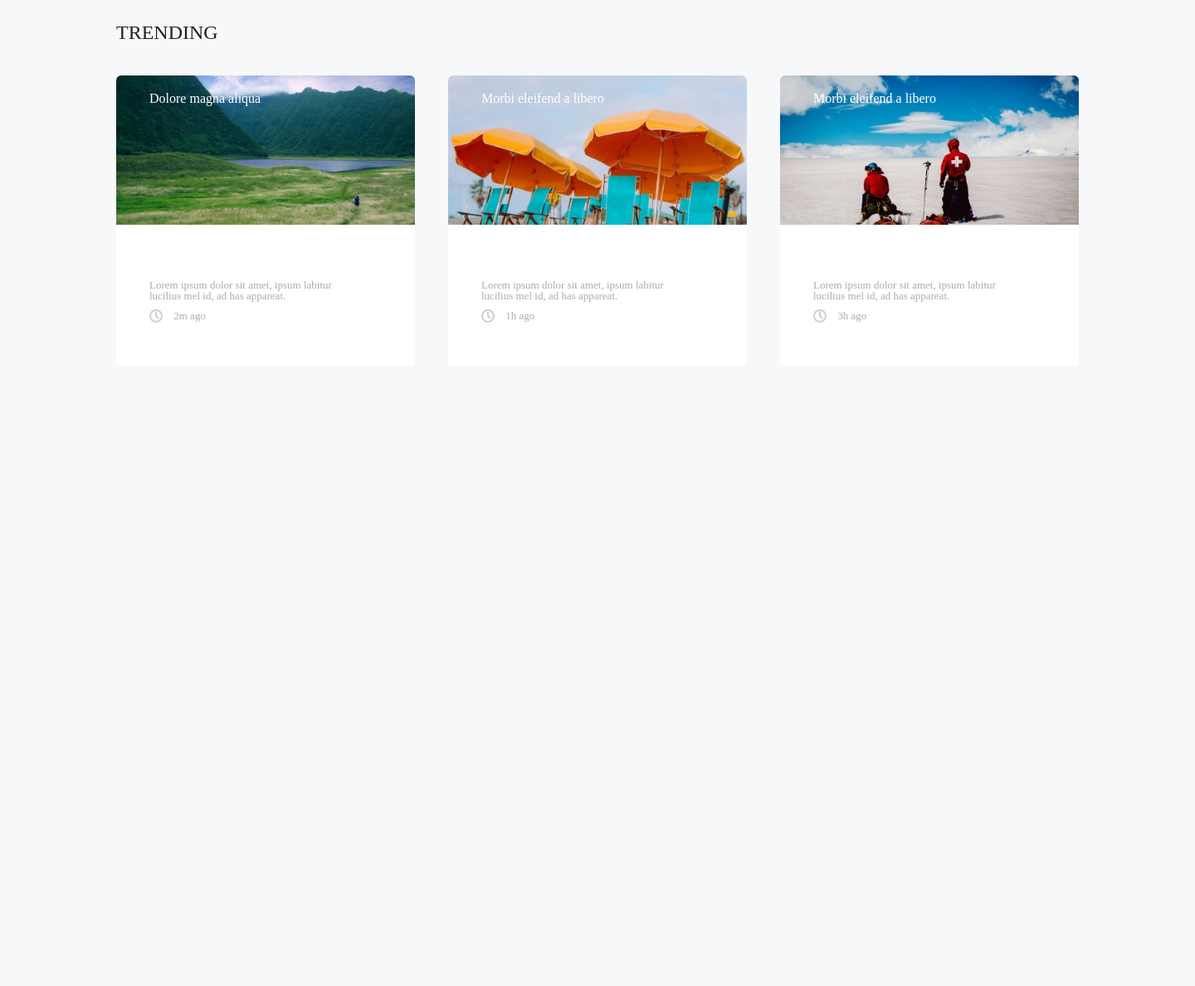
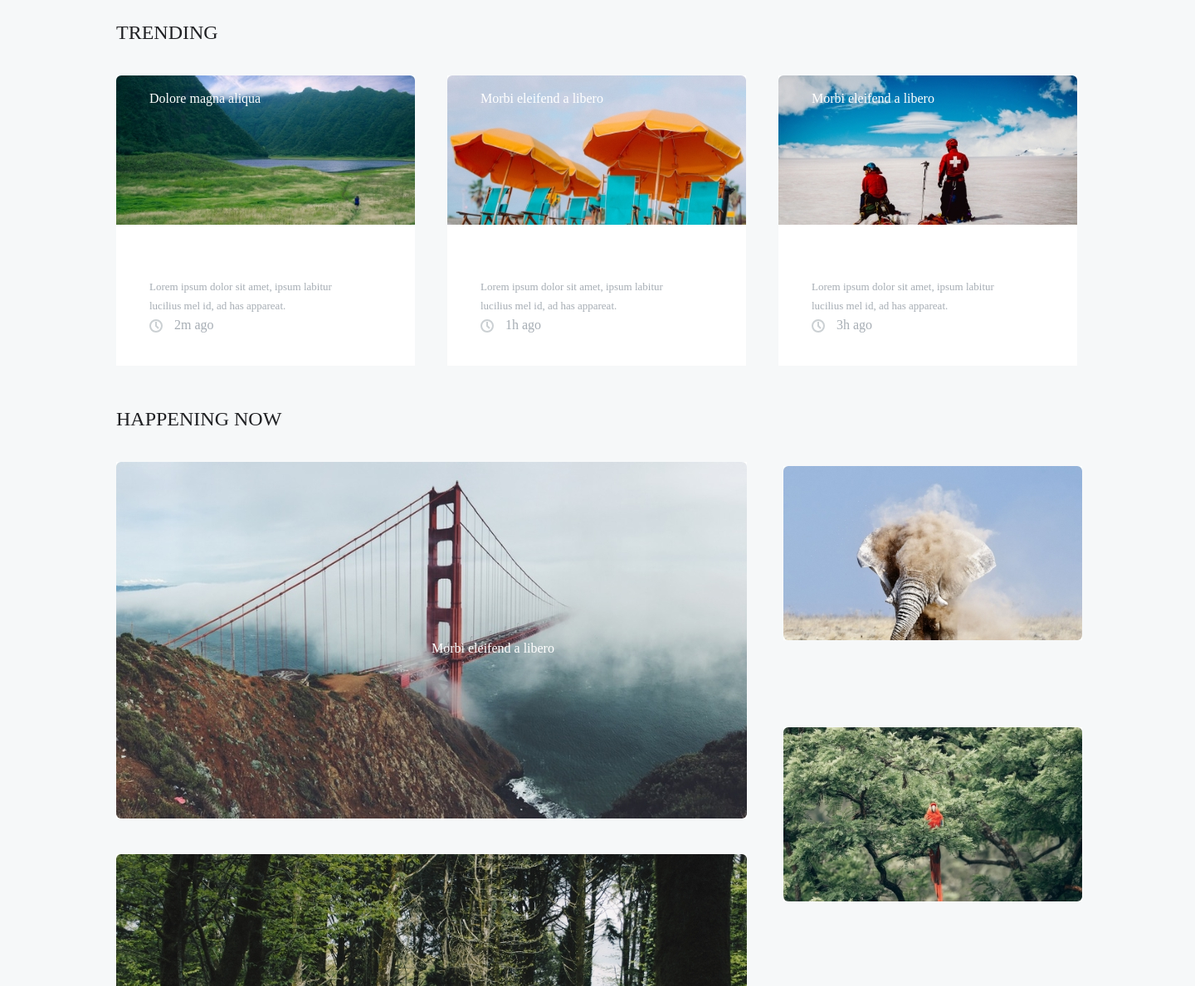
Before and after one commit to giorgidanelia/Work-5, a plain HTML site: page index.html in a window 1280 px wide. Shown: the part 53-1242 px from the top of the page at 83% size, 1440 px wide, since content can reach past the window. Drawn offline with Linux system fonts and the light colour scheme.

Commit message:
footer start

```diff
--- a/css/style.css
+++ b/css/style.css
@@ -1,4 +1,5 @@
 body {
+	width: 1440px;
 	height: 2000px;
 	background-color: #F6F8F9;
 }
@@ -50,8 +51,8 @@ body {
 
 .cection1-div1 {
 	width: 0 auto;
-	height: 410px;
-	padding: 80px 0 0 0  ;
+	height: 493px;
+	padding-top: 80px;
 }
 
 .section1-h3 {
@@ -63,55 +64,37 @@ body {
 .cection1-div2 {
 	display: inline-block;
 	vertical-align: middle;
-	position: absolute;
+	position: relative;
 	width: 360px;
 	height: 350px;
+	background-color: #FFFFFF;
 	margin: 0 35px 0 140px;
+}
+.cection1-div3 {
+	display: inline-block;
+	vertical-align: middle;
+	position: relative;
+	width: 360px;
+	height: 350px;
 	background-color: #FFFFFF;
-	z-index: 100;
+	margin-right: 35px;
 }
+
+
+.cection1-div4 {
+	display: inline-block;
+	vertical-align: middle;
+	position: relative;
+	width: 360px;
+	height: 350px;
+	background-color: #FFFFFF;
+}
+
 
 .img-photo1 {
 	width: 360px;
 	height: 180;
-	position: absolute;
-
-}
-
-.cection1-div3 {
-	display: inline-block;
-	vertical-align: middle;
-	position: absolute;
-	width: 360px;
-	height: 350px;
-	margin-left: 540px;
-	background-color: #FFFFFF;
-	z-index: 90;
-}
-
-.img-photo2 {
-	width: 360px;
-	height: 180;
-	position: absolute;
-
-}
-
-.cection1-div4 {
-	display: inline-block;
-	vertical-align: middle;
-	position: absolute;
-	width: 360px;
-	height: 350px;
-	margin-left: 940px;
-	background-color: #FFFFFF;
-	z-index: 80;
-}
-
-
-.img-photo3 {
-	width: 360px;
-	height: 180;
-	position: absolute;
+	margin-bottom: 65px;
 
 }
 
@@ -123,15 +106,26 @@ body {
 	left: 40px;
 	font-size: 16px;
 	color: #FFFFFF;
+}
 
-}
 
 .div-text1 {
 	width: 360px;
 	height: 170px;
-	padding: 246px 0 0 40px;
+	margin-left: 40px;
+
+}
+
+.div-text-p {
 	font-size: 13px;
 	color: #A6ADB4;
+	margin-bottom: 10px;
+}
+
+.div-text-p2 {
+	font-size: 13px;
+	color: #A6ADB4;
+
 }
 
 .clock-img {
@@ -145,13 +139,74 @@ body {
 	display: inline-block;
 	vertical-align: middle;
 	margin-top: 8px;
+	color: #A6ADB4;
 }
-
 
     /* section end1
 
 
     /*section start 2*/
 
+.h3-section2 {
+	font-size: 24px;
+	color: #202124;
+	margin: 53px 0 40px 140px;
+}
+
+.img-div {
+	display: inline-block;
+	vertical-align: middle;
+	padding: 0 40px 0px 140px;
+	margin-bottom: 37px;
+}
+
+.image-div {
+	display: inline-block;
+	vertical-align: middle;
+	width: 360px;
+	height: 896px;
+	margin-bottom: 37px;
+}
+
+
+.bridge-img {
+	position: relative ;
+	margin-bottom: 40px;
+}
+
+.position-center {
+	position: absolute ;
+	width: 280px;
+	height: 17px;
+	font-size: 16px;
+	color: #FFFFFF;
+	top: 50%;
+	left: 50%;
+	transform: translate(-50,-50);
+}
+
+.Forest-img {
+	width: 760px;
+	height: 430px;
+
+}
+
+.elephant {
+	margin-bottom: 102px;
+}
+
+.parrot {
+	margin-bottom: 102px;
+}
 
     /*section end 2*/
+
+
+   /* footer start*/
+
+footer {
+	width: 1440;
+	height: 200px;
+	background-color: #A6ADB4;
+}
+    /*footer end*/
--- a/index.html
+++ b/index.html
@@ -38,14 +38,17 @@
 
 				<div class="cection1-div2">
 					<div>
-						<img class="img-photo1" src="img/Image.jpg" alt="photo2">
-					</div>
-					<div class="img-text">
+						<img class="img-photo1" src="img/Image1.jpg" alt="photo2">
+						<p class="img-text">
 							Dolore magna aliqua
+						</p>
 					</div>
 					<div class="div-text1">
-						<p>
-						 	Lorem ipsum dolor sit amet, ipsum labitur <br>lucilius mel id, ad has appareat.</br>
+						<p class="div-text-p">
+						 	Lorem ipsum dolor sit amet, ipsum labitur
+						</p>
+						<p class="div-text-p2">
+							lucilius mel id, ad has appareat.
 						</p>
 						<img class="clock-img" src="img/time.svg" alt="clock">
 					<div class="div-clock">
@@ -57,14 +60,17 @@
 				</div>
 					<div class="cection1-div3">
 					<div>
-						<img class="img-photo2" src="img/image2.jpg" alt="photo2">
-					</div>
-					<div class="img-text">
+						<img class="img-photo1" src="img/image2.jpg" alt="photo2">
+						<p class="img-text">
 							Morbi eleifend a libero
+						</p>
 					</div>
 					<div class="div-text1">
-						<p>
-						 	Lorem ipsum dolor sit amet, ipsum labitur <br>lucilius mel id, ad has appareat.</br>
+						<p class="div-text-p">
+						 	Lorem ipsum dolor sit amet, ipsum labitur
+						</p>
+						<p class="div-text-p2">
+							lucilius mel id, ad has appareat.
 						</p>
 						<img class="clock-img" src="img/time.svg" alt="clock">
 					<div class="div-clock">
@@ -76,14 +82,17 @@
 				</div>
 				<div class="cection1-div4">
 					<div>
-						<img class="img-photo3" src="img/image3.jpg" alt="photo2">
-					</div>
-					<div class="img-text">
+						<img class="img-photo1" src="img/image3.jpg" alt="photo2">
+						<p class="img-text">
 							Morbi eleifend a libero
+						</p>
 					</div>
 					<div class="div-text1">
-						<p>
-						 	Lorem ipsum dolor sit amet, ipsum labitur <br>lucilius mel id, ad has appareat.</br>
+						<p class="div-text-p">
+						 	Lorem ipsum dolor sit amet, ipsum labitur
+						</p>
+						<p class="div-text-p2">
+							lucilius mel id, ad has appareat.
 						</p>
 						<img class="clock-img" src="img/time.svg" alt="clock">
 					<div class="div-clock">
@@ -95,5 +104,29 @@
 				</div>
 			</div>
 		</section>
+		<section class="section2">
+			<div class="">
+				<h3 class="h3-section2">
+					HAPPENING NOW
+				</h3>
+				<div class="img-div">
+					<div class="bridge-img">
+						<img  src="img/Image4.jpg" alt="Bridge photo ">
+						<p class="position-center">
+							Morbi eleifend a libero
+						</p>
+					</div>
+						<img  src="img/Image5.jpg" alt="Forest photo">
+				</div>
+				<div class="image-div">
+					<img class="elephant" src="img/image6.jpg" alt="photo elephant">
+					<img class="parrot" src="img/image7.jpg" alt="parrot photo">
+					<img class="road" src="img/image8.jpg" alt="road photo">
+				</div>
+			</div>
+		</section>
+		<footer >
+
+		</footer>
 	</body>
 </html>
```
Also changed, not shown: img/Image1.jpg (renamed from img/Image.jpg), img/Image4.jpg (added), img/Image5.jpg (added), img/image6.jpg (added), img/image7.jpg (added), img/image8.jpg (added). Lines whose indentation alone changed are shown as unchanged.
